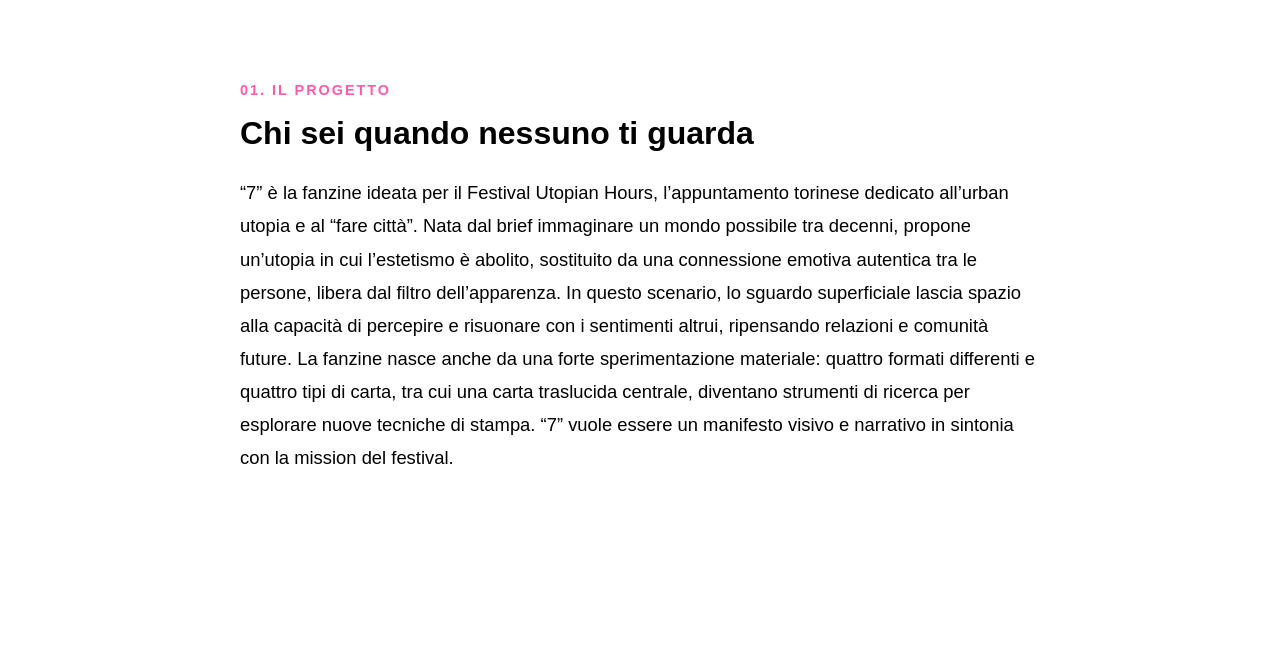
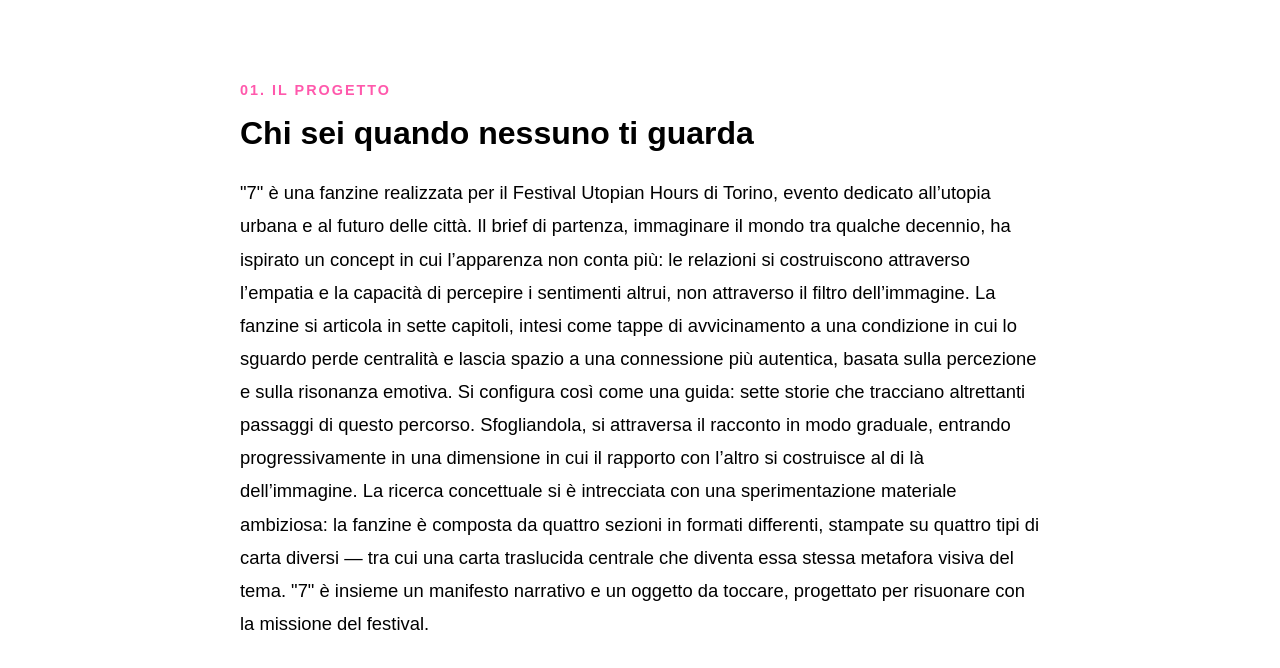
Before and after one commit to teresasansone/portfolio, a plain HTML site: page HTML/project1.html in a window 1280 px wide. Shown: the part 822-1490 px from the top of the page. Drawn offline with nearby package versions, Linux system fonts and the light colour scheme.

Commit message:
CHANGED IDENX AND project1

```diff
--- a/HTML/project1.html
+++ b/HTML/project1.html
@@ -37,10 +37,10 @@
       <div class="project-step">
         <span class="step-number">01. Il progetto</span>
         <h2 class="fw-bold mb-4">Chi sei quando nessuno ti guarda</h2>
-        <p>“7” è la fanzine ideata per il Festival Utopian Hours, l’appuntamento torinese dedicato all’urban utopia e al “fare città”.
-Nata dal brief immaginare un mondo possibile tra decenni, propone un’utopia in cui l’estetismo è abolito, sostituito da una connessione emotiva autentica tra le persone, libera dal filtro dell’apparenza. In questo scenario, lo sguardo superficiale lascia spazio alla capacità di percepire e risuonare con i sentimenti altrui, ripensando relazioni e comunità future.
-La fanzine nasce anche da una forte sperimentazione materiale: quattro formati differenti e quattro tipi di carta, tra cui una carta traslucida centrale, diventano strumenti di ricerca per esplorare nuove tecniche di stampa.
-“7” vuole essere un manifesto visivo e narrativo in sintonia con la mission del festival.
+        <p>"7" è una fanzine realizzata per il Festival Utopian Hours di Torino, evento dedicato all’utopia urbana e al futuro delle città. Il brief di partenza, immaginare il mondo tra qualche decennio, ha ispirato un concept in cui l’apparenza non conta più: le relazioni si costruiscono attraverso l’empatia e la capacità di percepire i sentimenti altrui, non attraverso il filtro dell’immagine.
+La fanzine si articola in sette capitoli, intesi come tappe di avvicinamento a una condizione in cui lo sguardo perde centralità e lascia spazio a una connessione più autentica, basata sulla percezione e sulla risonanza emotiva. Si configura così come una guida: sette storie che tracciano altrettanti passaggi di questo percorso. Sfogliandola, si attraversa il racconto in modo graduale, entrando progressivamente in una dimensione in cui il rapporto con l’altro si costruisce al di là dell’immagine.
+La ricerca concettuale si è intrecciata con una sperimentazione materiale ambiziosa: la fanzine è composta da quattro sezioni in formati differenti, stampate su quattro tipi di carta diversi — tra cui una carta traslucida centrale che diventa essa stessa metafora visiva del tema.
+"7" è insieme un manifesto narrativo e un oggetto da toccare, progettato per risuonare con la missione del festival.
 </p>
       </div>
 
```
Also changed, not shown: index.html (+9 -2 lines).
